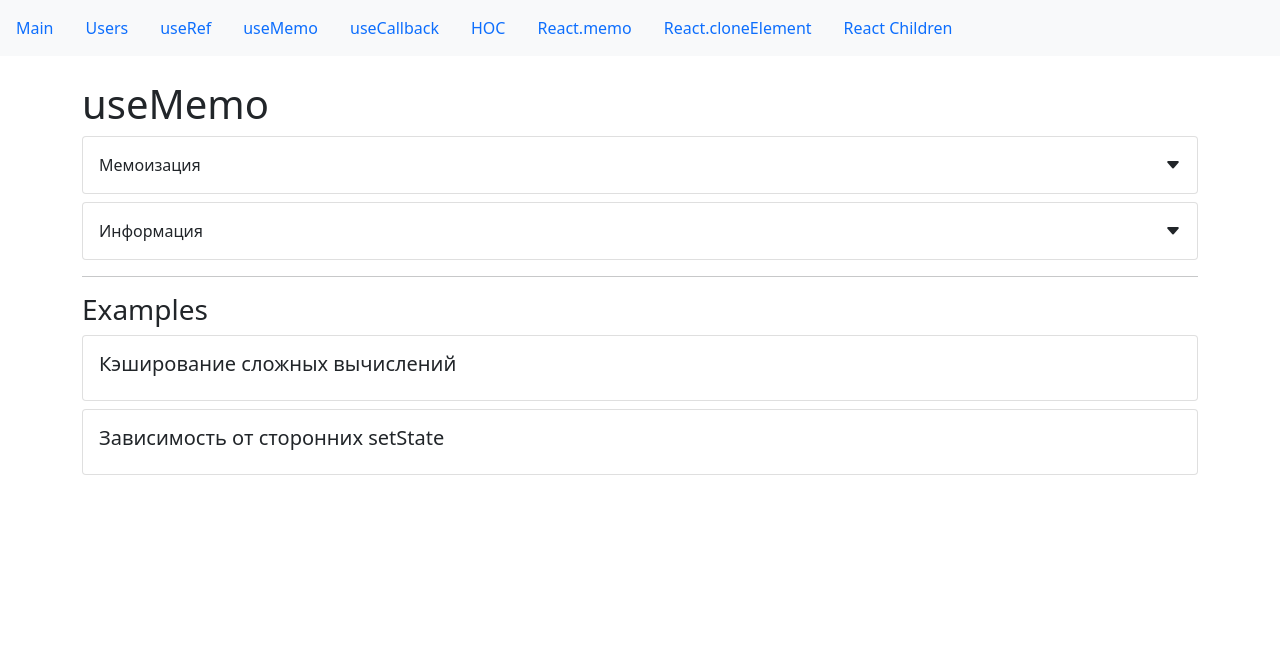
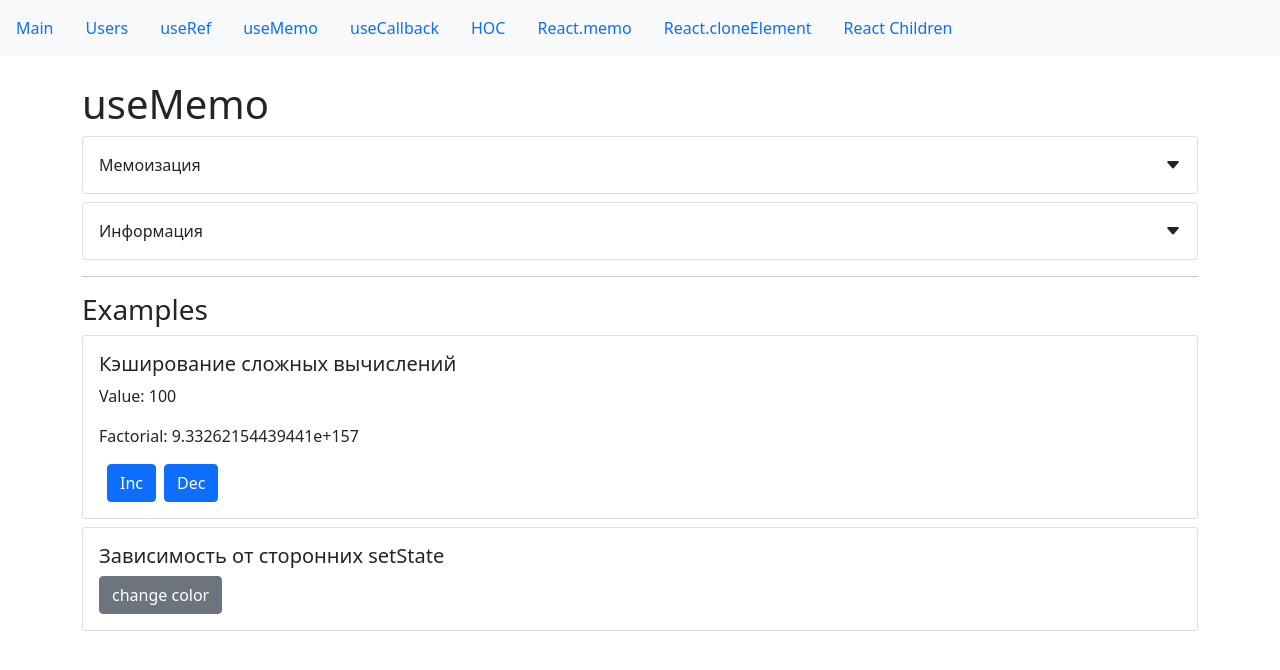
Before and after one commit to LisPavel/react-hooks, a React (Create React App) app: page /useMemo in a window 1280 px wide. Shown: the top 670 px of the page. Built offline with nearby package versions, Linux system fonts and the light colour scheme.

Commit message:
use memo hook

```diff
--- a/src/app/components/examples/useMemo/complexCalculate.jsx
+++ b/src/app/components/examples/useMemo/complexCalculate.jsx
@@ -1,15 +1,56 @@
-import React from "react";
+import React, { useEffect, useMemo, useState } from "react";
 import CardWrapper from "../../common/Card";
 import SmallTitle from "../../common/typografy/smallTitle";
 
+const factorial = (n) => {
+    return n ? n * factorial(n - 1) : 1;
+};
+
+const runFact = (n) => {
+    console.log("run  factorial");
+    return factorial(n);
+};
+
 const ComplexCalculateExample = () => {
+    const [value, setValue] = useState(100);
+    const [other, setOther] = useState(false);
+    const fact = useMemo(() => runFact(value), [value]);
+    const color = useMemo(
+        () => ({
+            value: other ? "primary" : "secondary"
+        }),
+        [other]
+    );
+
+    useEffect(() => console.log("render color"), [color]);
+
     return (
         <>
             <CardWrapper>
                 <SmallTitle>Кэширование сложных вычислений</SmallTitle>
+                <p>Value: {value}</p>
+                <p>Factorial: {fact}</p>
+                <button
+                    className="btn btn-primary ms-md-2"
+                    onClick={() => setValue((ps) => ps + 10)}
+                >
+                    Inc
+                </button>
+                <button
+                    className="btn btn-primary ms-md-2"
+                    onClick={() => setValue((ps) => ps - 10)}
+                >
+                    Dec
+                </button>
             </CardWrapper>
             <CardWrapper>
                 <SmallTitle>Зависимость от сторонних setState</SmallTitle>
+                <button
+                    className={"btn btn-" + color.value}
+                    onClick={() => setOther((ps) => !ps)}
+                >
+                    change color
+                </button>
             </CardWrapper>
         </>
     );
```
